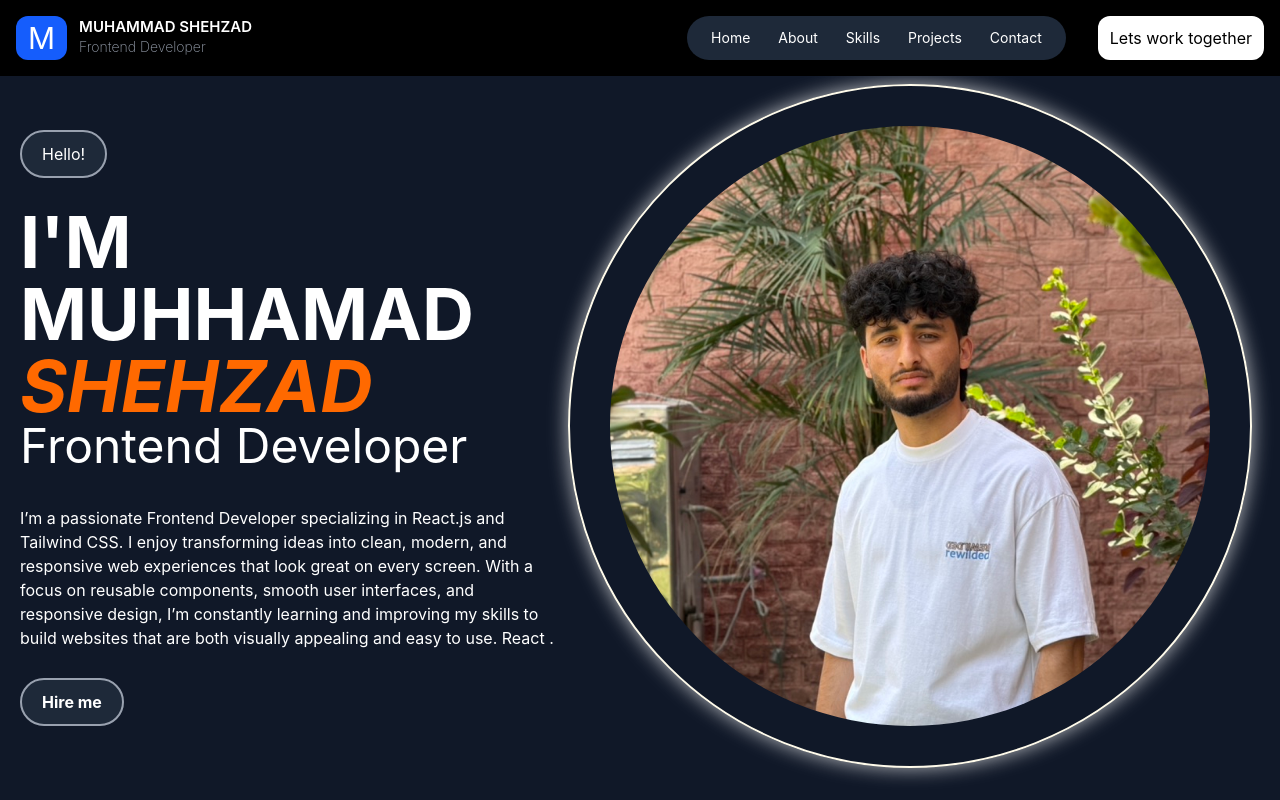
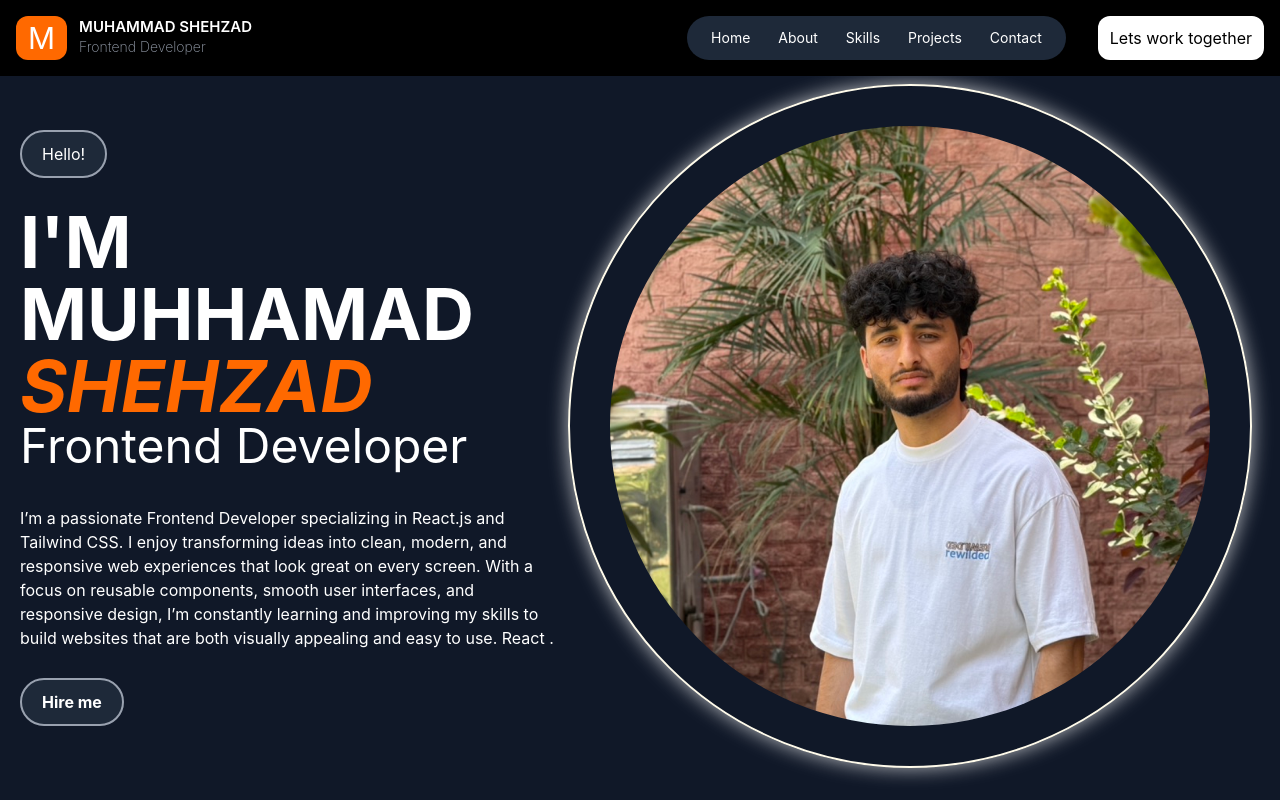
Before and after one commit to shehzadkhannn/portfolio, a React app: page / in a window 1280 px wide. Shown: the top 800 px of the page. Built offline with nearby package versions, Linux system fonts and the light colour scheme; the HTML template or start-up script is replaced by a standard one.

Commit message:
fix color of m

```diff
--- a/src/component/NavBar/NavBar.jsx
+++ b/src/component/NavBar/NavBar.jsx
@@ -17,7 +17,7 @@ const NavBar = () => {
   return (
     <div className="sticky top-0 z-20 flex justify-between p-4 bg-black text-white">
       <div className="flex ">
-        <div className=" bg-blue-600 rounded-xl py-1 px-3 flex items-center justify-center lg:text-3xl md:text-2xl text-1.5xl">
+        <div className=" bg-orange-500 rounded-xl py-1 px-3 flex items-center justify-center lg:text-3xl md:text-2xl text-1.5xl">
           M
         </div>
         <div className="px-3">
```
Also changed, not shown: 4 other files (tests, documents, lock files or other folders).
